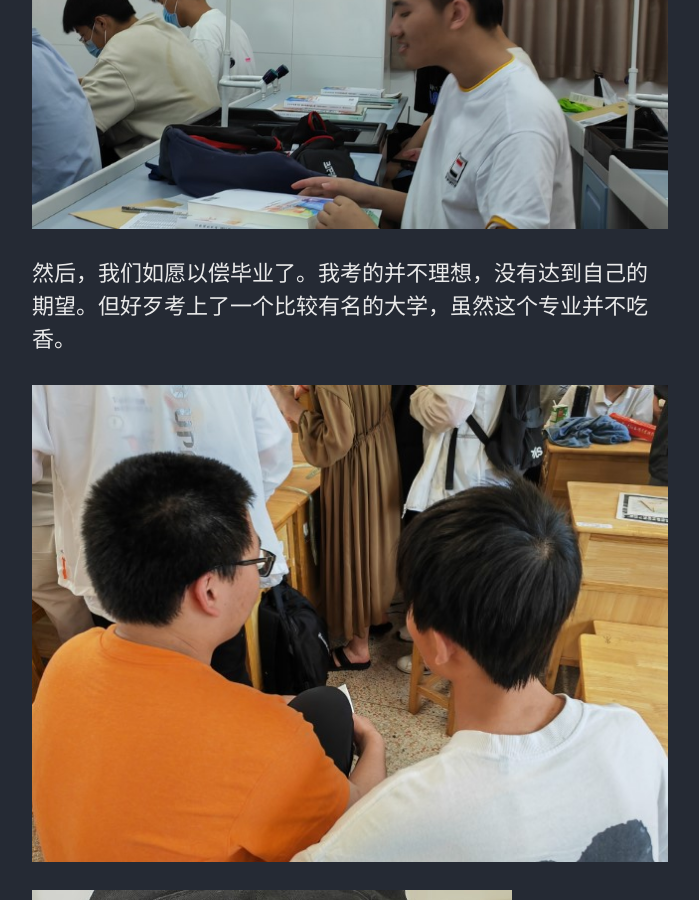
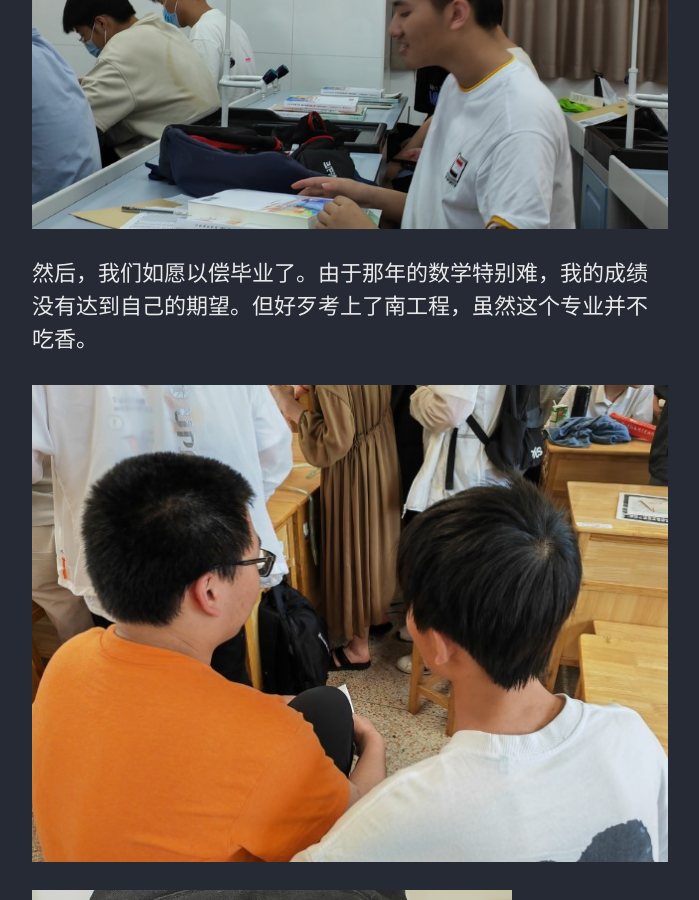
Before and after one commit to obscurefreeman/blog, a Jekyll site: the page built from _memory/2022-6-10-寒狱之行.md, in a window 1280 px wide and 900 px high, scrolled down 1414 px. Shown: the whole window, without its empty margins (290-989 px from the left). Built offline with Jekyll 4.4.1, drawn with Linux system fonts in a browser that asks for light colours; cached includes are drawn as plain includes; a script that is not in the unit is left out; comment, search, counter and statistics services are not loaded.

Commit message:
Update 2022-6-10-寒狱之行.md

```diff
--- a/_memory/2022-6-10-寒狱之行.md
+++ b/_memory/2022-6-10-寒狱之行.md
@@ -14,7 +14,7 @@ toc: false
 
 ![alt]({{ site.url }}{{ site.baseurl }}/assets/images/memory/01/IMG_20220625_094123.jpg)
 
-然后，我们如愿以偿毕业了。我考的并不理想，没有达到自己的期望。但好歹考上了一个比较有名的大学，虽然这个专业并不吃香。
+然后，我们如愿以偿毕业了。由于那年的数学特别难，我的成绩没有达到自己的期望。但好歹考上了南工程，虽然这个专业并不吃香。
 
 ![alt]({{ site.url }}{{ site.baseurl }}/assets/images/memory/01/IMG_20220610_160103.jpg)
 
```
